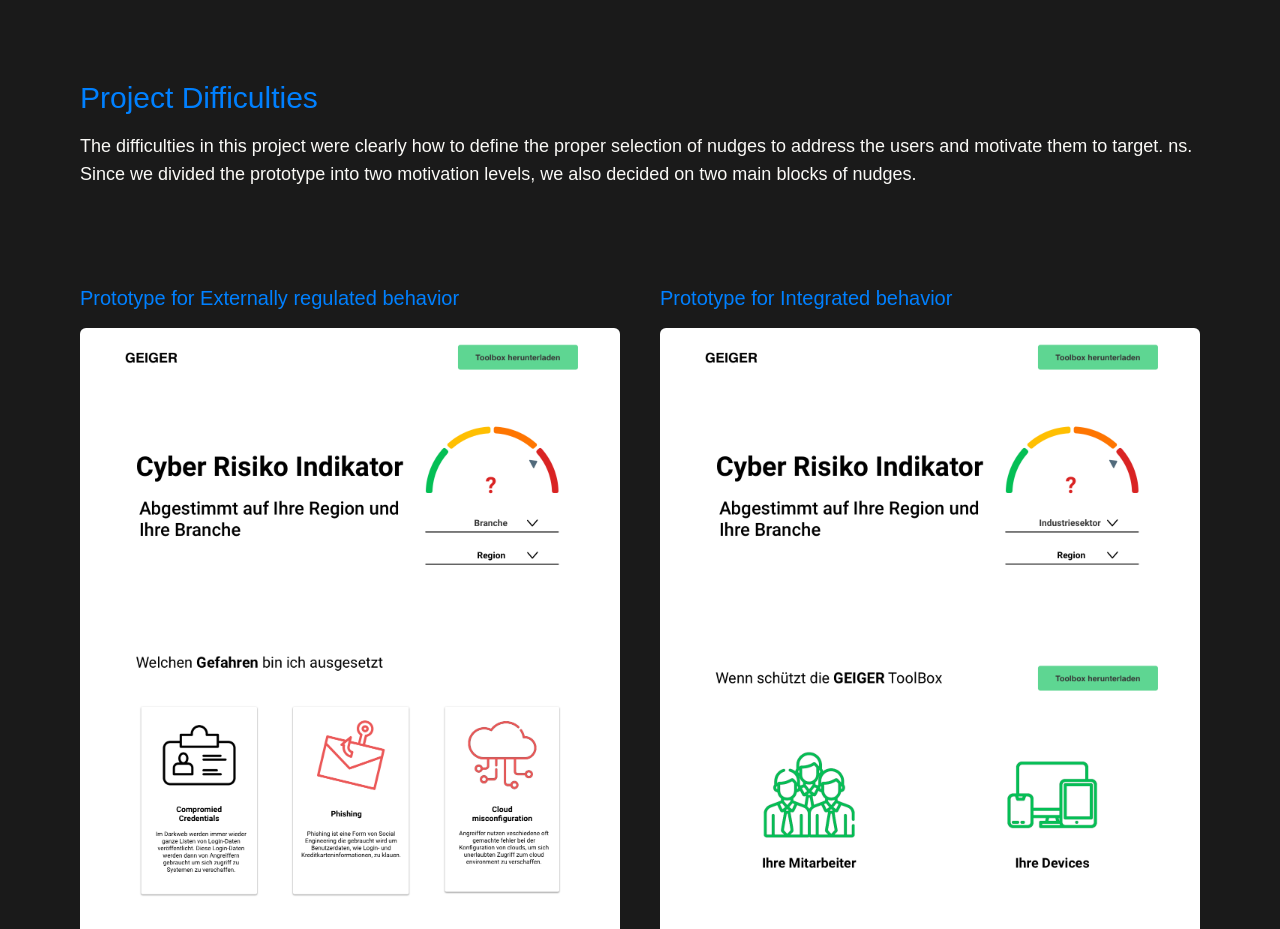
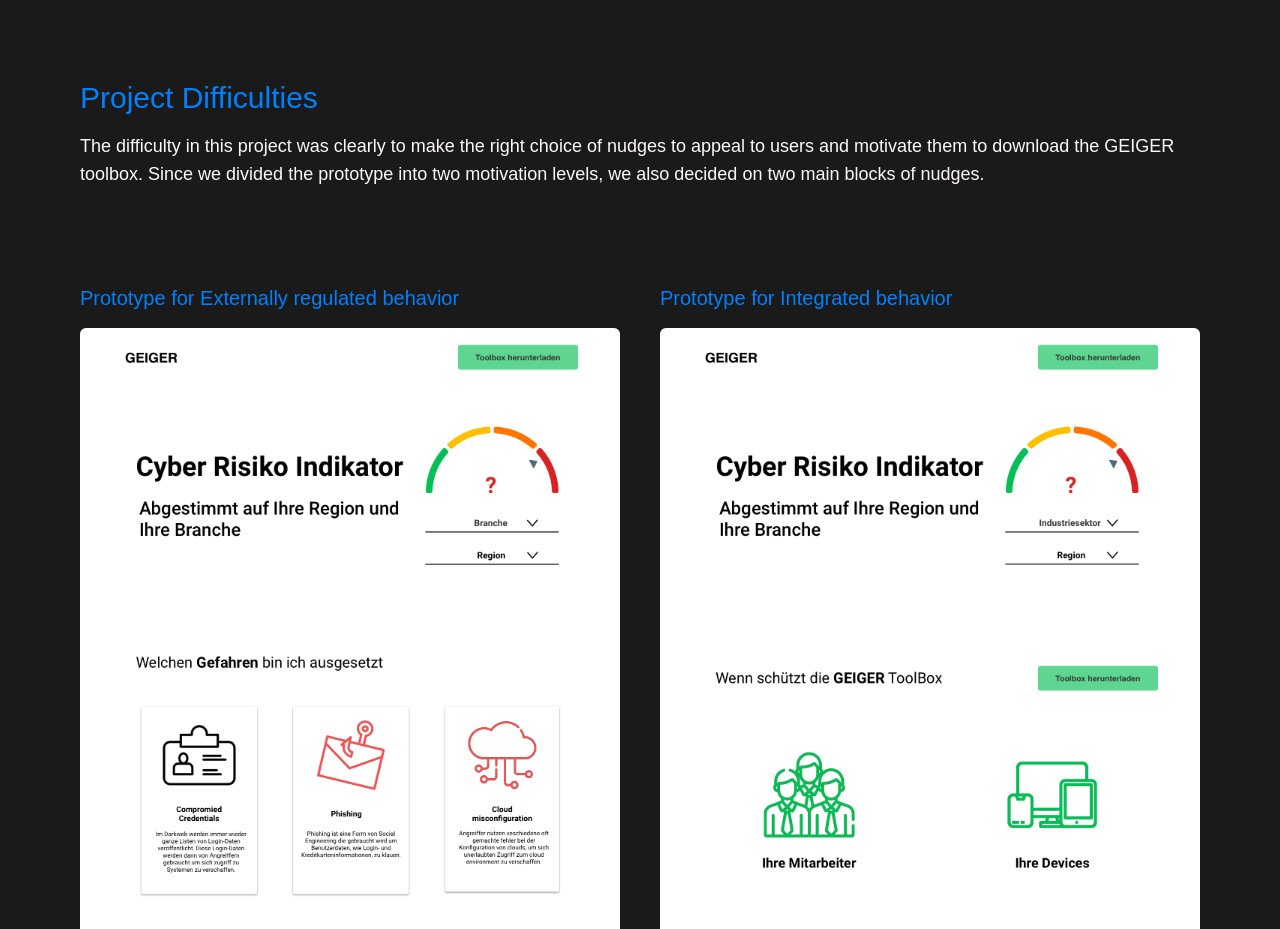
Before and after one commit to TimonKeller/Portfolio, a Next.js app: page /geiger in a window 1280 px wide. Shown: the part 1040-1969 px from the top of the page. Built offline with nearby package versions, Linux system fonts and the light colour scheme.

Commit message:
Update geiger.js

```diff
--- a/pages/geiger.js
+++ b/pages/geiger.js
@@ -34,8 +34,7 @@ const geiger = () => {
             Project Difficulties
           </h1>
           <p className='text-center md:text-start text-text text-lg mb-24'>
-            The difficulties in this project were clearly how to define the proper selection of nudges to address the users and motivate them to target. ns.
-            Since we divided the prototype into two motivation levels, we also decided on two main blocks of nudges.
+            The difficulty in this project was clearly to make the right choice of nudges to appeal to users and motivate them to download the GEIGER toolbox. Since we divided the prototype into two motivation levels, we also decided on two main blocks of nudges.
           </p>
           <div className='md:flex md:flex-row justify-center align-center gap-x-10'>
             <div>
```
